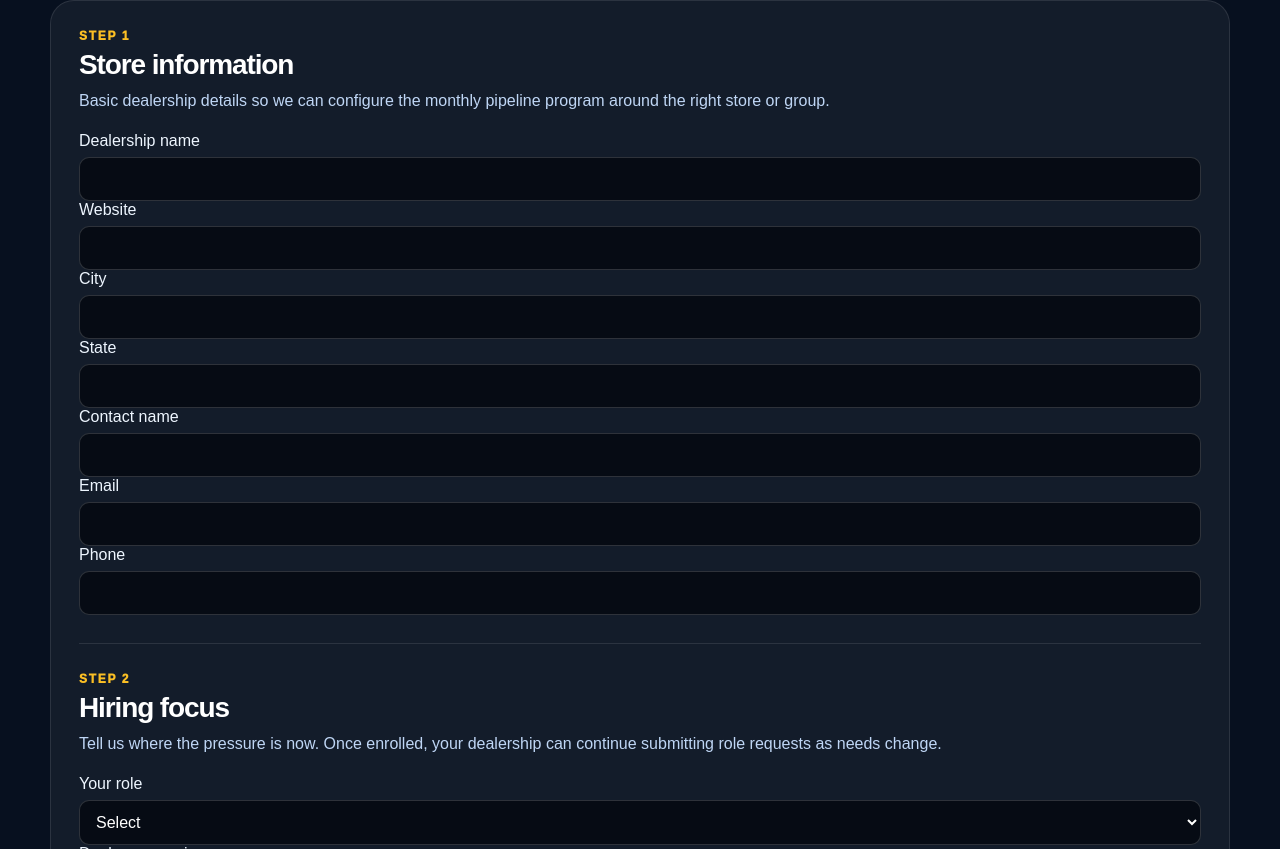
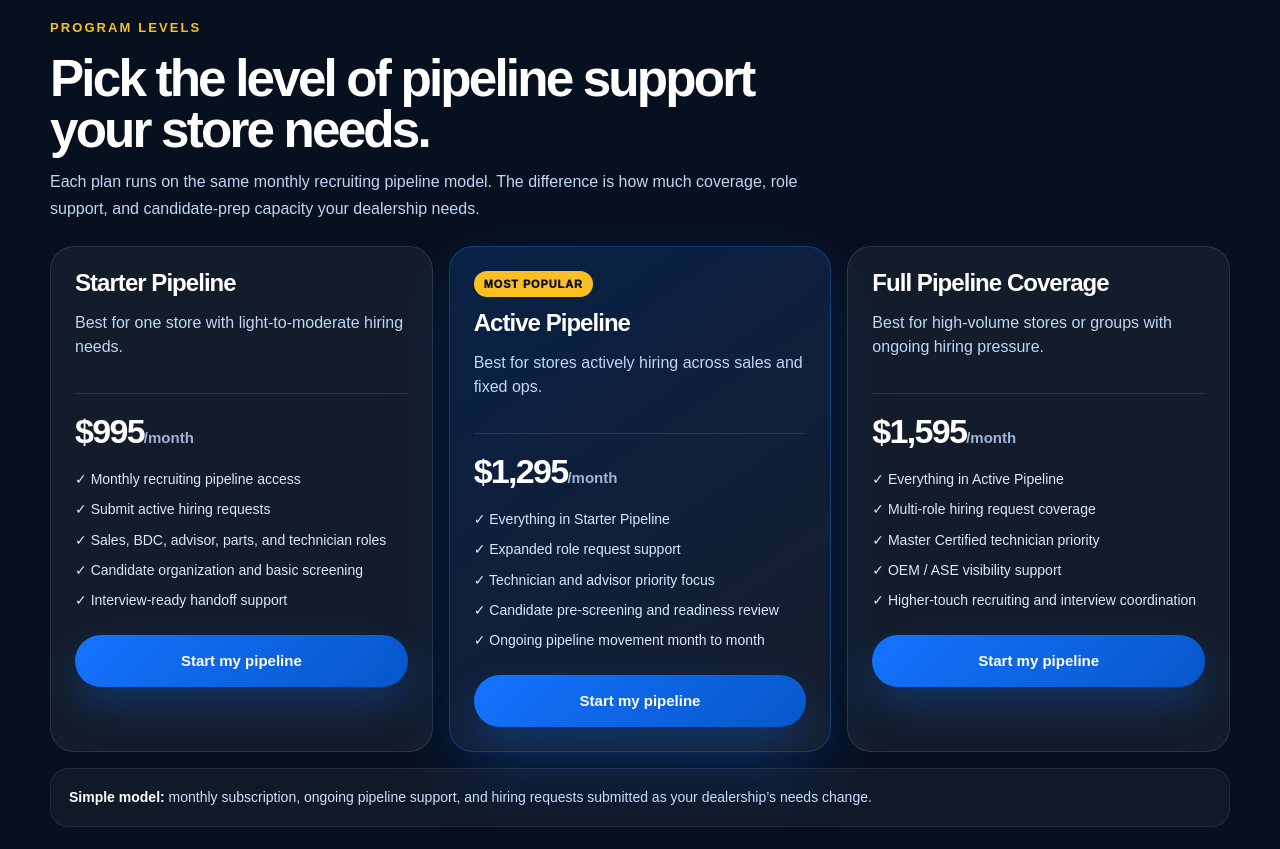
Before and after one commit to zlomke76-del/natatoday, a Next.js app: page /pricing in a window 1280 px wide. Shown: the part 1011-1860 px from the top of the page. Built offline with nearby package versions, Linux system fonts and the light colour scheme.

Commit message:
Update page.tsx

```diff
--- a/app/pricing/page.tsx
+++ b/app/pricing/page.tsx
@@ -35,6 +35,46 @@ const volumeOptions = [
   "16+ dealerships / group",
 ];
 
+const programLevels = [
+  {
+    name: "Starter Pipeline",
+    price: "$995",
+    note: "Best for one store with light-to-moderate hiring needs.",
+    items: [
+      "Monthly recruiting pipeline access",
+      "Submit active hiring requests",
+      "Sales, BDC, advisor, parts, and technician roles",
+      "Candidate organization and basic screening",
+      "Interview-ready handoff support",
+    ],
+  },
+  {
+    name: "Active Pipeline",
+    price: "$1,295",
+    badge: "Most popular",
+    note: "Best for stores actively hiring across sales and fixed ops.",
+    items: [
+      "Everything in Starter Pipeline",
+      "Expanded role request support",
+      "Technician and advisor priority focus",
+      "Candidate pre-screening and readiness review",
+      "Ongoing pipeline movement month to month",
+    ],
+  },
+  {
+    name: "Full Pipeline Coverage",
+    price: "$1,595",
+    note: "Best for high-volume stores or groups with ongoing hiring pressure.",
+    items: [
+      "Everything in Active Pipeline",
+      "Multi-role hiring request coverage",
+      "Master Certified technician priority",
+      "OEM / ASE visibility support",
+      "Higher-touch recruiting and interview coordination",
+    ],
+  },
+];
+
 export default function PricingIntakePage() {
   return (
     <main className="shell">
@@ -50,7 +90,7 @@ export default function PricingIntakePage() {
           }}
         >
           <div>
-            <div className="eyebrow">Monthly dealer enrollment</div>
+            <div className="eyebrow">Monthly dealer program</div>
 
             <h1 style={{ fontSize: "clamp(44px,6vw,72px)", lineHeight: 0.95 }}>
               Ongoing recruiting support for your dealership pipeline.
@@ -111,8 +151,9 @@ export default function PricingIntakePage() {
                   fontSize: 15,
                 }}
               >
-                Your dealership stays on the program month to month. When you
-                need technicians, advisors, salespeople, BDC, or parts
+                This is not a one-time applicant list or a static training
+                package. Your dealership stays on the program month to month.
+                When you need technicians, advisors, salespeople, BDC, or parts
                 candidates, you submit the request and we help screen, organize,
                 and prepare candidates before your managers spend time
                 interviewing.
@@ -161,7 +202,7 @@ export default function PricingIntakePage() {
                 marginBottom: 10,
               }}
             >
-              Enrollment starts here
+              Program starts here
             </div>
 
             <h2
@@ -196,12 +237,182 @@ export default function PricingIntakePage() {
               <span>✓ Dealer group setup available</span>
               <span>✓ Interview-ready handoff focus</span>
             </div>
+
+            <div
+              style={{
+                marginTop: 22,
+                paddingTop: 18,
+                borderTop: "1px solid rgba(255,255,255,0.1)",
+              }}
+            >
+              <Link className="btn btn-primary" href="#enrollment">
+                Start my pipeline
+              </Link>
+            </div>
           </aside>
         </div>
 
+        <section style={{ marginTop: 54 }}>
+          <div style={{ maxWidth: 760 }}>
+            <div className="eyebrow">Program levels</div>
+
+            <h2
+              style={{
+                margin: 0,
+                color: "#fff",
+                fontSize: "clamp(36px,4vw,54px)",
+                lineHeight: 1,
+                letterSpacing: "-0.055em",
+              }}
+            >
+              Pick the level of pipeline support your store needs.
+            </h2>
+
+            <p style={{ marginTop: 14, color: "#bfd6f5", lineHeight: 1.65 }}>
+              Each plan runs on the same monthly recruiting pipeline model. The
+              difference is how much coverage, role support, and candidate-prep
+              capacity your dealership needs.
+            </p>
+          </div>
+
+          <div
+            style={{
+              display: "grid",
+              gridTemplateColumns: "repeat(3, minmax(0, 1fr))",
+              gap: 16,
+              marginTop: 24,
+            }}
+          >
+            {programLevels.map((level) => (
+              <article
+                key={level.name}
+                style={{
+                  position: "relative",
+                  padding: 24,
+                  borderRadius: 24,
+                  background:
+                    level.badge
+                      ? "linear-gradient(145deg, rgba(20,115,255,0.18), rgba(255,255,255,0.06))"
+                      : "rgba(255,255,255,0.05)",
+                  border: level.badge
+                    ? "1px solid rgba(20,115,255,0.35)"
+                    : "1px solid rgba(255,255,255,0.1)",
+                  boxShadow: level.badge
+                    ? "0 24px 70px rgba(20,115,255,0.16)"
+                    : "none",
+                }}
+              >
+                {level.badge ? (
+                  <div
+                    style={{
+                      display: "inline-flex",
+                      marginBottom: 14,
+                      padding: "7px 10px",
+                      borderRadius: 999,
+                      background: "#fbbf24",
+                      color: "#07101f",
+                      fontSize: 11,
+                      fontWeight: 950,
+                      letterSpacing: "0.08em",
+                      textTransform: "uppercase",
+                    }}
+                  >
+                    {level.badge}
+                  </div>
+                ) : null}
+
+                <h3
+                  style={{
+                    margin: 0,
+                    color: "#fff",
+                    fontSize: 24,
+                    lineHeight: 1,
+                    letterSpacing: "-0.04em",
+                  }}
+                >
+                  {level.name}
+                </h3>
+
+                <p style={{ color: "#bfd6f5", lineHeight: 1.5, minHeight: 64 }}>
+                  {level.note}
+                </p>
+
+                <div
+                  style={{
+                    marginTop: 18,
+                    paddingTop: 18,
+                    borderTop: "1px solid rgba(255,255,255,0.1)",
+                  }}
+                >
+                  <strong
+                    style={{
+                      display: "block",
+                      color: "#fff",
+                      fontSize: 34,
+                      letterSpacing: "-0.05em",
+                    }}
+                  >
+                    {level.price}
+                    <span
+                      style={{
+                        color: "#9fb4d6",
+                        fontSize: 15,
+                        letterSpacing: 0,
+                      }}
+                    >
+                      /month
+                    </span>
+                  </strong>
+                </div>
+
+                <div
+                  style={{
+                    display: "grid",
+                    gap: 10,
+                    marginTop: 18,
+                    color: "#d7e8ff",
+                    fontSize: 14,
+                    lineHeight: 1.45,
+                  }}
+                >
+                  {level.items.map((item) => (
+                    <span key={item}>✓ {item}</span>
+                  ))}
+                </div>
+
+                <Link
+                  className="btn btn-primary"
+                  href="#enrollment"
+                  style={{ width: "100%", marginTop: 24 }}
+                >
+                  Start my pipeline
+                </Link>
+              </article>
+            ))}
+          </div>
+
+          <div
+            style={{
+              marginTop: 16,
+              padding: 18,
+              borderRadius: 18,
+              background: "rgba(255,255,255,0.04)",
+              border: "1px solid rgba(255,255,255,0.08)",
+              color: "#cfe2ff",
+              fontSize: 14,
+              lineHeight: 1.55,
+            }}
+          >
+            <strong style={{ color: "#fff" }}>Simple model:</strong> monthly
+            subscription, ongoing pipeline support, and hiring requests submitted
+            as your dealership’s needs change.
+          </div>
+        </section>
+
         <form
+          id="enrollment"
           style={{
-            marginTop: 34,
+            marginTop: 44,
             padding: 28,
             borderRadius: 24,
             background: "rgba(255,255,255,0.05)",
@@ -272,10 +483,10 @@ export default function PricingIntakePage() {
               justifyContent: "space-between",
             }}
           >
-            <button className="btn btn-primary">Start enrollment</button>
+            <button className="btn btn-primary">Start my pipeline</button>
 
             <p style={{ margin: 0, color: "#9fb4d6", fontSize: 14 }}>
-              Monthly program. No long-term commitment required.
+              Month-to-month program. No long-term commitment required.
             </p>
           </div>
         </form>
@@ -292,9 +503,8 @@ export default function PricingIntakePage() {
           }}
         >
           <strong style={{ color: "#fff" }}>After submission:</strong> we review
-          your store needs, configure the recommended monthly pipeline program,
-          and show you how candidates move from request to screening to prepared
-          interview.
+          your store needs, confirm the right monthly program level, and show you
+          how candidates move from request to screening to prepared interview.
         </div>
       </section>
     </main>
```
